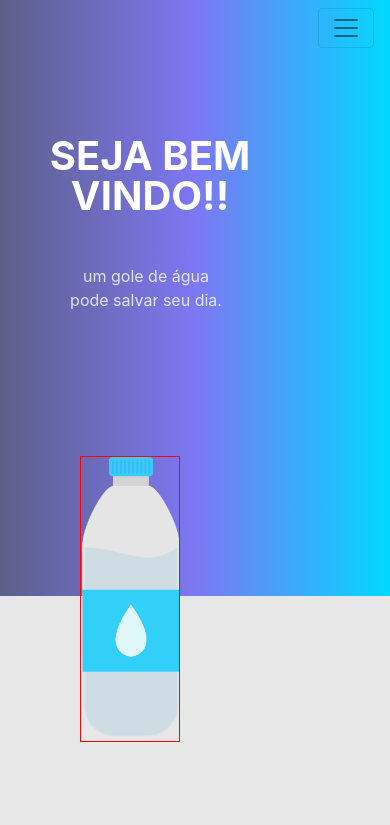
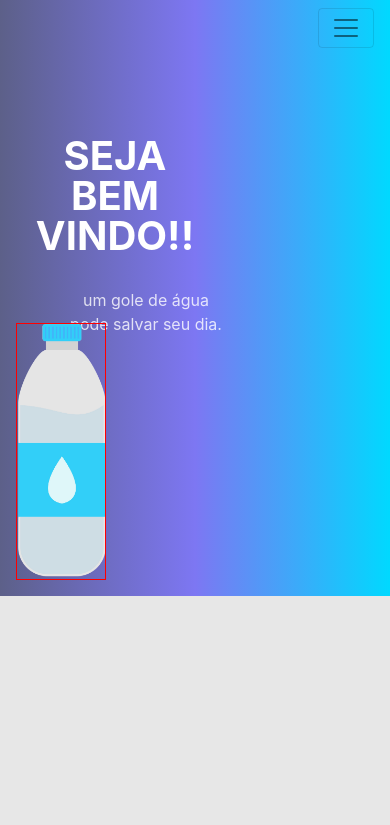
Before and after one commit to thalles-j/Sip-of-Water, a plain HTML site: page index.html in a window 390 px wide. Drawn offline with nearby package versions, Linux system fonts and the light colour scheme.

Commit message:
to doido

```diff
--- a/assets/style/style.css
+++ b/assets/style/style.css
@@ -52,16 +52,54 @@ body{
 
 }
 div.water-bottle-container{
-    display: flex;
     padding: 2rem;
 
 }
 div.water-bottle img{
-    width: 172px;
+    width: 162px;
     display: flex;
     border: 1px solid red;
     height: auto;
 }
+
+
+@media(max-width:550px){
+    header{
+        background: linear-gradient(to right,#00064a99,#0d00ff7c,#00d9ff);
+    }
+    #home{
+        background: linear-gradient(to right,#00064a99,#0d00ff7c,#00d9ff);
+        margin: 0;
+        height: 64vh;
+        border-radius: 0rem;
+        border: none;
+
+    }
+    .home-h1{
+        font-size: 1.6rem;
+        width: 170px;
+
+    }
+    .home-h1-p{
+
+        text-align: center;
+    }
+    div.water-bottle-container{
+         margin-top: 2px;
+         padding: 1px;
+
+    }
+    div.water-bottle img,.col-md-2{
+        margin: 0;
+        max-width: 0rem;
+        display: flex;
+        border: 1px solid red;
+        height: auto;
+
+    }
+
+}
+
 
 @media(max-width:790px){
     header{
@@ -77,55 +115,27 @@ div.water-bottle img{
     }
     .home-h1{
         font-size: 2.5rem;
-        width: 240px;
+        width: 170px;
 
     }
     .home-h1-p{
 
         text-align: center;
     }
-    div.water-bottle-container{
+    div.water-bottle-container img{
         display: flex;
-        margin-top: 2rem;
-        padding: 2rem;
+
     }
     div.water-bottle img{
-        max-width: 76px;
-        width: 80px;
+        max-width: 10px;
         display: flex;
-        flex-direction: row;
-        border: 1px solid red;
-
+        text-align: center;
     }
 
 
 }
-@media (max-width: 802px){
-    #home{
 
-        border: none;
-
-    }
-    .home-h1{
-
-        font-size: 2.5rem;
-        display: inline-flex;
-
-    }
-    div.water-bottle-container{
-        margin-top: 5rem;
-        padding: 5rem;
-    }
-    div.water-bottle img{
-        max-width: 120px;
-    }
-    .home-h1-p{
-        width: 200px;
-        height: 10px;
-}
-}
-
-@media (max-width: 992px) {
+@media (max-width: 1028px) {
     .home-h1-p{
         width: 200px;
         height: 10px;
@@ -138,13 +148,10 @@ div.water-bottle img{
 
     }
     div.water-bottle img{
-        margin-right: 1rem;
-        width: 100px;
+        max-width: 108px;
+        width: 90px;
         display: flex;
-        border: 1px solid red;
-        height: auto;
-
-
+        text-align: center;
     }
 
 }
--- a/index.html
+++ b/index.html
@@ -45,7 +45,7 @@
             <div class="row">
                 <div class="col-9">
                     <div class="ml-lg-5 col-lg-9 col-sm-1">
-                        <h1 class="text-center home-h1 ">
+                        <h1 class="text-center home-h1">
                             SEJA BEM VINDO!!
                         </h1>
                         <p class="text-center home-h1-p">
@@ -54,12 +54,14 @@
                     </div>
                 </div>
 
-            <div class="water-bottle-container col-1">
+            <div class="col-lg-2 col-sm-1 col-md-1">
+                <div class="water-bottle-container">
                     <div class="water-bottle ">
-                        <a href="#">
+                        <a href="#" class="">
                             <img class="" src="assets/img/watter-bottle.png" alt="water-bottle" title="garrafa-de-agua">
                         </a>
                     </div>
+                </div>
 
                 </div>
             </div>
```
